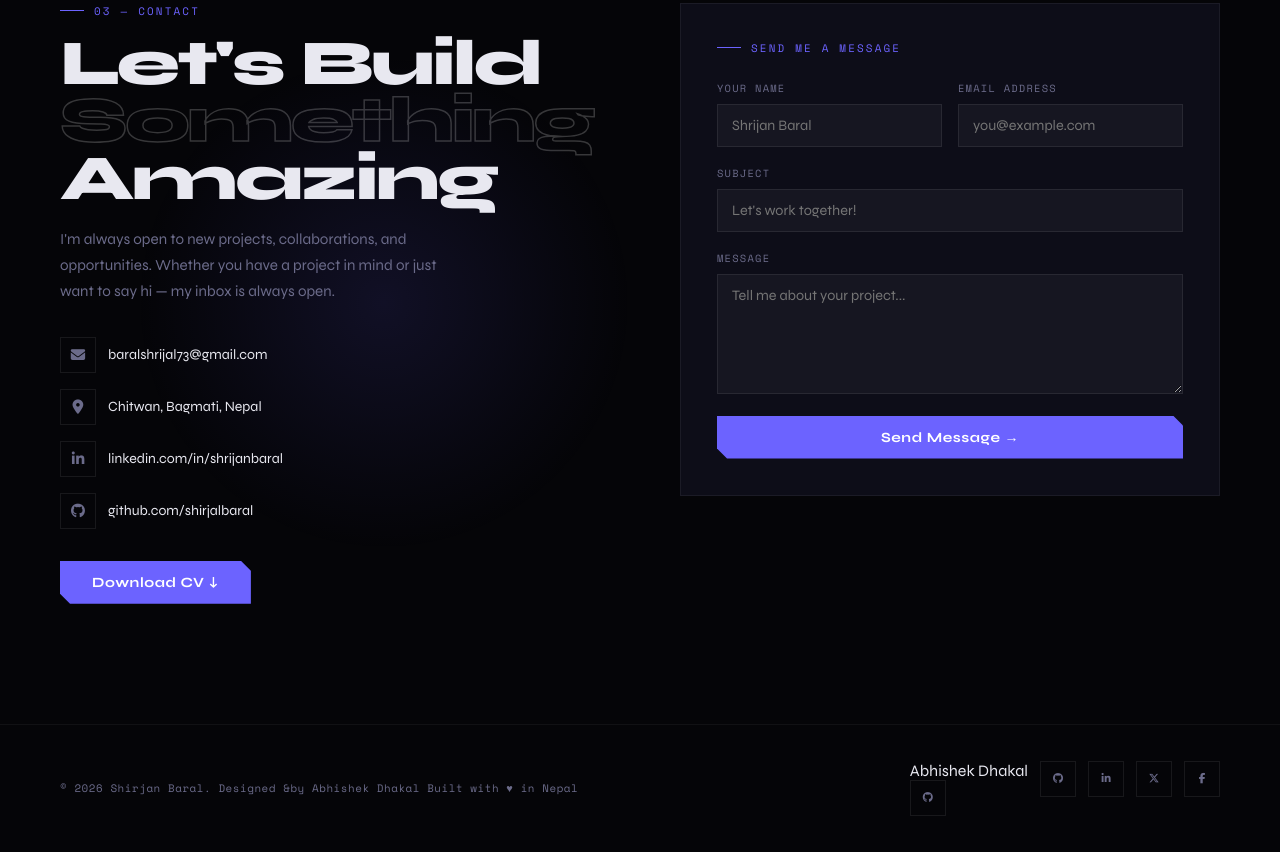
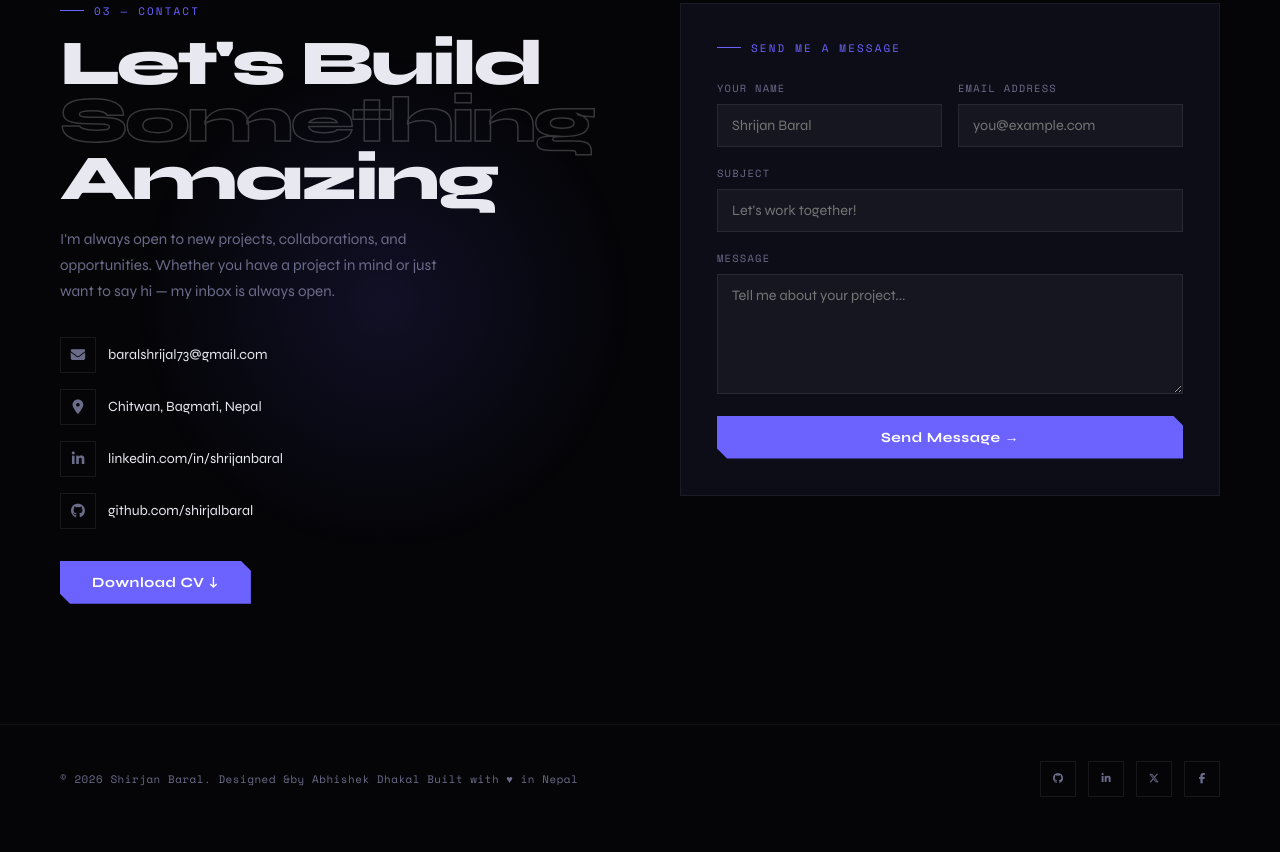
Before and after one commit to shirjalbaral/personal-protfolio, a plain HTML site: page index.html in a window 1280 px wide. Shown: the part 3458-4310 px from the top of the page. Drawn offline with nearby package versions, Linux system fonts and the light colour scheme; no server answers; animation ran at ten frames a second.

Commit message:
remove:change unnecessary icons

```diff
--- a/index.html
+++ b/index.html
@@ -237,7 +237,7 @@
 <footer>
   <p>&copy; 2026 Shirjan Baral. Designed &amp;by Abhishek Dhakal Built with &hearts; in Nepal</p>
   <div class="social-row">
-    <div>Abhishek Dhakal<a href="https://github.com/abhishekdhakal1/" class="soc" target="_blank"><i class="fa-brands fa-github"></i></a></div>
+
     <a href="https://github.com/shirjalbaral/" class="soc" target="_blank"><i class="fa-brands fa-github"></i></a>
     <a href="https://www.linkedin.com/in/astra-cyber/" class="soc" target="_blank"><i class="fa-brands fa-linkedin-in"></i></a>
     <a href="https://x.com/Crijal_73" class="soc" target="_blank"><i class="fa-brands fa-x-twitter"></i></a>
```
